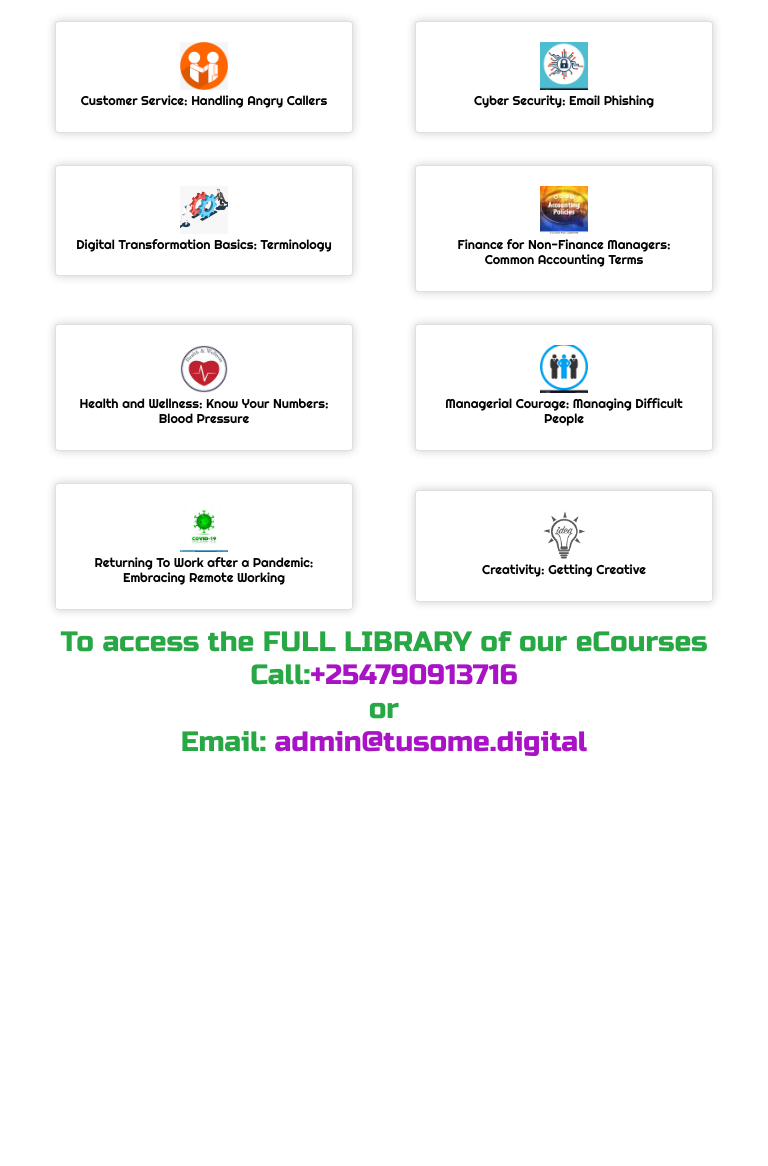
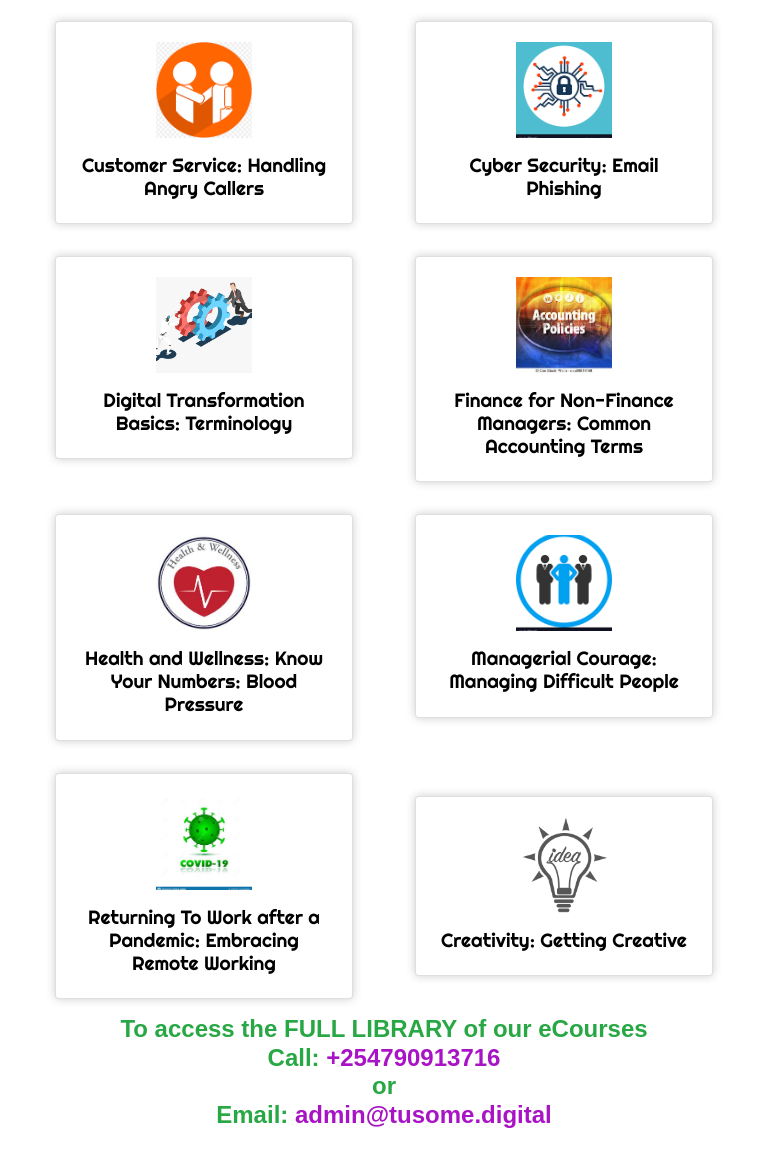
Before and after one commit to AnandBoreda/Tusome-Digital-Academy.github.io, a plain HTML site: page courses.html in a window 768 px wide. Shown: the part 96-1262 px from the top of the page. Before the commit the page ends 864 px from the top, so only its background shows below. Drawn offline with nearby package versions, Linux system fonts and the light colour scheme.

Commit message:
links updated

```diff
--- a/courses.css
+++ b/courses.css
@@ -19,7 +19,9 @@ html,body{
     margin: auto;
 }
 .access{
-    font-family: russo one;
+    font-family: sans-serif;
+    font-weight: 600;
+    margin-bottom: 3rem;
 
 }
 .card{
@@ -51,6 +53,26 @@ html,body{
     .access{
         font-size: 1.2rem;
     }
+    #logo-img{
+        object-fit: cover;
+        height: 5rem;
+        width: 5rem;
+        margin-bottom: 1rem;
+    }
+}
+@media (min-width:620px) and (max-width:992px) {
+    #logo-img{
+        object-fit: cover;
+        width:  6rem !important;
+        height: 6rem !important;
+    }
+    .access{
+        font-size: 1.5rem;
+    }
+    #title{
+        font-size: 1.2rem;
+        margin-top: 1rem;
+    }
 }
 @media(min-width:1200px){
     #main-title{
--- a/courses.html
+++ b/courses.html
@@ -28,7 +28,7 @@
     <div class="container">
         <div class="row">
                 <div class="col-sm-12 col-md-6 col-lg-6 col-xl-3 ">
-                    <a href="http://elearn.digital/shared/start/key:LSQIDNHR" id="links"><div class="card">
+                    <a href="http://elearn.digital/shared/start/key:LSQIDNHR" target="_blank" id="links"><div class="card">
                     <div class="card-body text-center">
                         <img id="logo-img" src="./Icons/Customer serivce.png" alt="">
                         <h3 id="title">Customer Service: Handling Angry Callers</h3>
@@ -37,7 +37,7 @@
 
                 </div>
                 <div class="col-sm-12 col-md-6 col-lg-6 col-xl-3 ">
-                    <a href="http://elearn.digital/shared/start/key:LGOIDNHR" id="links"><div class="card">
+                    <a href="http://elearn.digital/shared/start/key:LGOIDNHR"  target="_blank"id="links"><div class="card">
                     <div class="card-body text-center">
                         <img id="logo-img" src="./Icons/Cyber security.png" alt="">
                         <h3 id="title">Cyber Security: Email Phishing</h3>
@@ -46,7 +46,7 @@
 
                 </div>
                 <div class="col-sm-12 col-md-6 col-lg-6 col-xl-3 ">
-                    <a href="http://elearn.digital/shared/start/key:LGLIDNHR" id="links"><div class="card">
+                    <a href="http://elearn.digital/shared/start/key:LGLIDNHR"  target="_blank"id="links"><div class="card">
                     <div class="card-body text-center">
                         <img id="logo-img" src="./Icons/Digital Transformation1.jpg" alt="">
                         <h3 id="title">Digital Transformation Basics: Terminology</h3>
@@ -55,7 +55,7 @@
 
                 </div>
                 <div class="col-sm-12 col-md-6 col-lg-6 col-xl-3 ">
-                    <a href="http://elearn.digital/shared/start/key:LGZIDNHR" id="links"><div class="card">
+                    <a href="http://elearn.digital/shared/start/key:LGZIDNHR"  target="_blank"id="links"><div class="card">
                     <div class="card-body text-center">
                         <img id="logo-img" src="./Icons/Finance for non-finance managers.jpg" alt="">
                         <h3 id="title">Finance for Non-Finance Managers: Common Accounting Terms</h3>
@@ -64,7 +64,7 @@
 
                 </div>
                 <div class="col-sm-12 col-md-6 col-lg-6 col-xl-3 ">
-                    <a href="http://elearn.digital/shared/start/key:LGEIDNHR" id="links"><div class="card">
+                    <a href="http://elearn.digital/shared/start/key:LGEIDNHR"  target="_blank"id="links"><div class="card">
                     <div class="card-body text-center">
                         <img id="logo-img" src="./Icons/Health and Wellness.jpg" alt="">
                         <h3 id="title">Health and Wellness: Know Your Numbers: Blood Pressure</h3>
@@ -73,7 +73,7 @@
 
                 </div>
                 <div class="col-sm-12 col-md-6 col-lg-6 col-xl-3 ">
-                    <a href="http://elearn.digital/shared/start/key:LGAIDNHR " id="links"><div class="card">
+                    <a href="http://elearn.digital/shared/start/key:LGAIDNHR " target="_blank" id="links"><div class="card">
                     <div class="card-body text-center">
                         <img id="logo-img" src="./Icons/Managing Difficult people.png" alt="">
                         <h3 id="title">Managerial Courage: Managing Difficult People</h3>
@@ -91,7 +91,7 @@
 
                 </div> -->
                 <div class="col-sm-12 col-md-6 col-lg-6 col-xl-3 ">
-                    <a href="http://elearn.digital/shared/start/key:LGTIDNHR" id="links"><div class="card">
+                    <a href="http://elearn.digital/shared/start/key:LGTIDNHR" target="_blank" id="links"><div class="card">
                     <div class="card-body text-center">
                         <img id="logo-img" src="./Icons/Returning to work.jpg" alt="">
                         <h3 id="title">Returning To Work after a Pandemic: Embracing Remote Working</h3>
@@ -109,7 +109,7 @@
 
                 </div> -->
                 <div class="col-sm-12 col-md-6 col-lg-6 col-xl-3 center">
-                    <a href="http://elearn.digital/shared/start/key:LSBIDNHR" id="links"><div class="card">
+                    <a href="http://elearn.digital/shared/start/key:LSBIDNHR" target="_blank" id="links"><div class="card">
                     <div class="card-body text-center">
                         <img id="logo-img" src="./Icons/creative1.png" alt="">
                         <h3 id="title">Creativity: Getting Creative</h3>
@@ -120,7 +120,7 @@
         </div>
         <h3 class="access text-success text-center">To access the FULL LIBRARY of our eCourses
             <br>
-            Call:<span><a href="tel:+254790913716" id="links" style="color: #a814c5;">+254790913716</a></span>
+            Call: <span><a href="tel:+254790913716" id="links" style="color: #a814c5;">+254790913716</a></span>
             <br> or <br>
             Email: <span><a href="mailto:admin@tusome.digital" id="links" style="color: #a814c5;">admin@tusome.digital</a></span></h3>
     </div>
```
